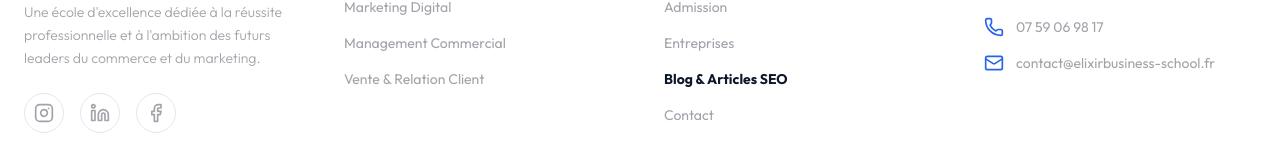
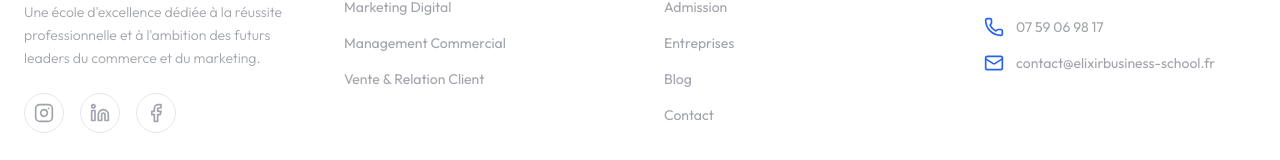
Before and after one commit to Bingo-agency26/Elixir-business-school, a React (Vite) app: page /#/ in a window 1280 px wide. Shown: the part 3440-3600 px from the top of the page. Built offline with nearby package versions, Linux system fonts and the light colour scheme.

Commit message:
style: update footer blog link text to 'Blog' with standard font style

```diff
--- a/src/components/Footer.tsx
+++ b/src/components/Footer.tsx
@@ -47,7 +47,7 @@ export default function Footer() {
             <li><Link to="/a-propos" className="hover:text-brand-secondary transition-colors">À Propos</Link></li>
             <li><Link to="/admission" className="hover:text-brand-secondary transition-colors">Admission</Link></li>
             <li><Link to="/entreprises" className="hover:text-brand-secondary transition-colors">Entreprises</Link></li>
-            <li><Link to="/blog" className="hover:text-brand-secondary transition-colors font-bold text-brand-primary">Blog & Articles SEO</Link></li>
+            <li><Link to="/blog" className="hover:text-brand-secondary transition-colors">Blog</Link></li>
             <li><Link to="/contact" className="hover:text-brand-secondary transition-colors">Contact</Link></li>
           </ul>
         </div>
```
Also changed, not shown: src/data/blogData.ts (line endings or trailing spaces), src/pages/Blog.tsx (line endings or trailing spaces), src/pages/BlogPost.tsx (line endings or trailing spaces).
